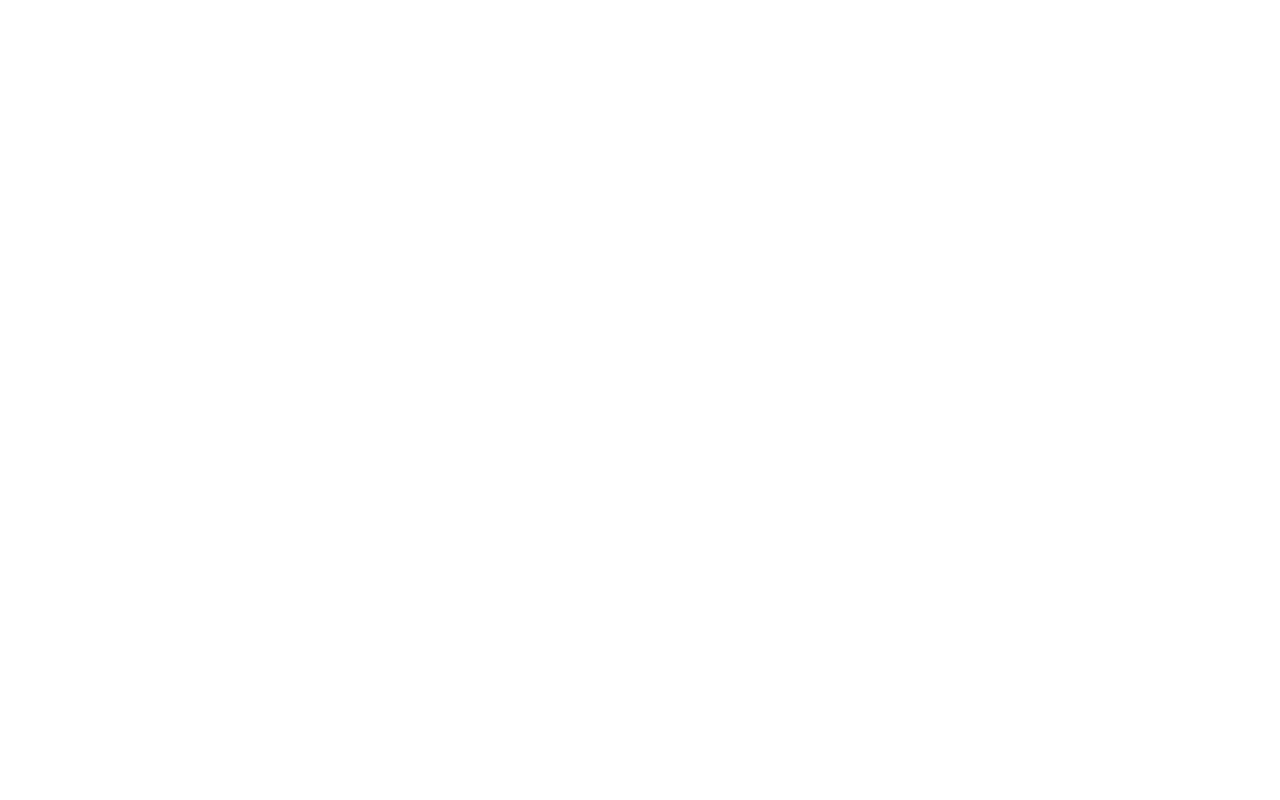
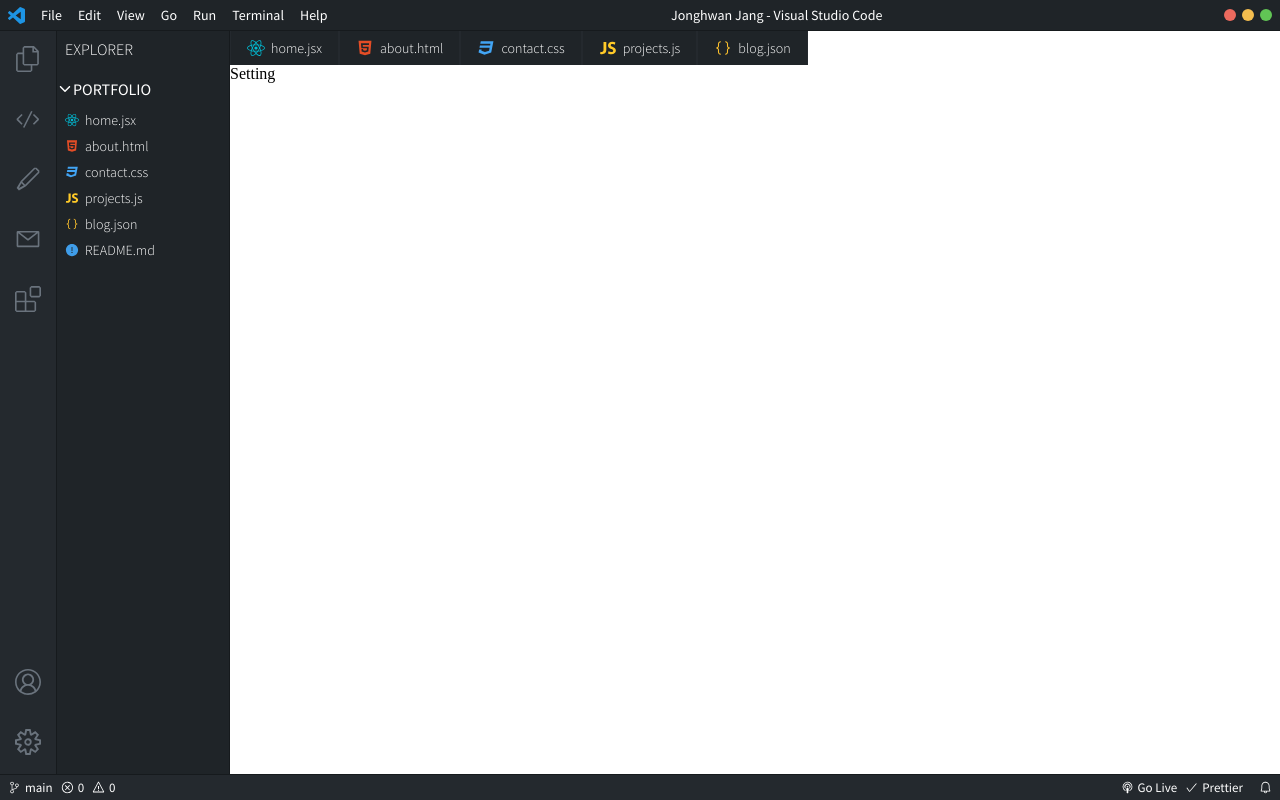
Before and after one commit to wkdwhdghks/portfolio-vscode, a React app: page /setting in a window 1280 px wide. Before the commit this address had no page. Built offline with nearby package versions, Linux system fonts and the light colour scheme.

Commit message:
page 경로 이동, 이동 시 배경 색상 변경 구현

```diff
--- a/src/Router.js
+++ b/src/Router.js
@@ -5,6 +5,8 @@
 import Contact from "./pages/Contact";
 import Project from "./pages/Projects";
 import Blog from "./pages/Blog";
+import Readme from "./pages/Readme";
+import Setting from "./pages/Setting";
 
 function Router() {
   return (
@@ -16,6 +18,8 @@
           <Route path="contact" element={<Contact />} />
           <Route path="projects" element={<Project />} />
           <Route path="blog" element={<Blog />} />
+          <Route path="readme" element={<Readme />} />
+          <Route path="setting" element={<Setting />} />
         </Route>
       </Routes>
     </BrowserRouter>
--- a/src/components/Layout.js
+++ b/src/components/Layout.js
@@ -5,16 +5,20 @@
 import Footer from "./Footer";
 import Tabbar from "./Tabbar";
 import styles from "./Layout.module.css";
+import { useState } from "react";
 
 function Layout() {
+  const [select, setSelect] = useState("");
+  const handleClick = (path) => setSelect(path);
+
   return (
     <div>
       <Header />
       <div className={styles.container}>
-        <Nav />
-        <Sidebar />
+        <Nav select={select} handleClick={handleClick} />
+        <Sidebar select={select} handleClick={handleClick} />
         <div>
-          <Tabbar />
+          <Tabbar select={select} handleClick={handleClick} />
           <Outlet />
         </div>
       </div>
--- a/src/components/Nav.js
+++ b/src/components/Nav.js
@@ -7,26 +7,70 @@
   VscAccount,
   VscSettingsGear,
 } from "react-icons/vsc";
+import { Link } from "react-router-dom";
 import styles from "./Nav.module.css";
 
-const iconsTop = [VscFiles, VscCode, VscEdit, VscMail, VscExtensions];
-const iconsBottom = [VscAccount, VscSettingsGear];
+const navTop = [
+  {
+    icon: VscFiles,
+    path: "/",
+  },
+  {
+    icon: VscCode,
+    path: "/projects",
+  },
+  {
+    icon: VscEdit,
+    path: "/blog",
+  },
+  {
+    icon: VscMail,
+    path: "/contact",
+  },
+  {
+    icon: VscExtensions,
+    path: "/readme",
+  },
+];
 
-function Nav() {
+const navBottom = [
+  {
+    icon: VscAccount,
+    path: "/about",
+  },
+  {
+    icon: VscSettingsGear,
+    path: "/setting",
+  },
+];
+
+function Nav({ select, handleClick }) {
   return (
     <nav className={styles.container}>
       <div className={styles.menuTop}>
-        {iconsTop.map((item, index) => {
-          const Icon = iconsTop[index];
-          return <Icon key={index} className={styles.icon} />;
-        })}
+        {navTop.map((item, index) => (
+          <Link to={item.path} key={index}>
+            <item.icon
+              className={`${styles.icon} ${
+                select === item.path ? styles.select : ""
+              }`}
+              onClick={() => handleClick(item.path)}
+            />
+          </Link>
+        ))}
       </div>
 
       <div className={styles.menuBottom}>
-        {iconsBottom.map((item, index) => {
-          const Icon = iconsBottom[index];
-          return <Icon key={index} className={styles.icon} />;
-        })}
+        {navBottom.map((item, index) => (
+          <Link to={item.path} key={index}>
+            <item.icon
+              className={`${styles.icon} ${
+                select === item.path ? styles.select : ""
+              }`}
+              onClick={() => handleClick(item.path)}
+            />
+          </Link>
+        ))}
       </div>
     </nav>
   );
--- a/src/components/Nav.module.css
+++ b/src/components/Nav.module.css
@@ -11,7 +11,6 @@
 .menuBottom {
   display: flex;
   flex-direction: column;
-  justify-content: space-between;
   align-items: center;
 }
 
@@ -25,3 +24,7 @@
 .icon:hover {
   color: #ffffff;
 }
+
+.select {
+  color: #ffffff;
+}
--- a/src/components/Sidebar.js
+++ b/src/components/Sidebar.js
@@ -7,6 +7,7 @@
 import { VscJson } from "react-icons/vsc";
 import { AiFillExclamationCircle } from "react-icons/ai";
 import styles from "./Sidebar.module.css";
+import { Link } from "react-router-dom";
 
 const icons = [
   FaReact,
@@ -22,40 +23,44 @@
     id: 0,
     item: "home.jsx",
     color: "#00bcd4",
+    path: "/",
   },
   {
     id: 1,
     item: "about.html",
     color: "#e44d26",
+    path: "/about",
   },
   {
     id: 2,
     item: "contact.css",
     color: "#42a5f5",
+    path: "/contact",
   },
   {
     id: 3,
     item: "projects.js",
     color: "#ffca28",
+    path: "/projects",
   },
   {
     id: 4,
     item: "blog.json",
     color: "#fbc02d",
+    path: "/blog",
   },
   {
     id: 5,
     item: "README.md",
     color: "#3f9de9",
+    path: "/readme",
   },
 ];
 
-function Sidebar() {
+function Sidebar({ select, handleClick }) {
   const [dropDownToggle, setDropDownToggle] = useState(true);
-  const [select, setSelect] = useState("");
 
   const handleDropDownClick = () => setDropDownToggle(!dropDownToggle);
-  const handleMenuClick = (id) => setSelect(id);
 
   return (
     <div className={styles.container}>
@@ -71,16 +76,17 @@
         menus.map((menu, index) => {
           const Icon = icons[index];
           return (
+            <Link to={menu.path} key={index}>
               <div
-              key={index}
                 className={`${styles.menu} ${
-                select === menu.id ? styles.active : ""
+                  select === menu.path ? styles.select : ""
                 }`}
-              onClick={() => handleMenuClick(menu.id)}
+                onClick={() => handleClick(menu.path)}
               >
                 <Icon style={{ color: menu.color }} className={styles.icon} />
-              <span>{menu.item}</span>
+                <span className={styles.item}>{menu.item}</span>
               </div>
+            </Link>
           );
         })}
     </div>
--- a/src/components/Sidebar.module.css
+++ b/src/components/Sidebar.module.css
@@ -38,6 +38,7 @@
   margin-bottom: 4px;
   padding: 2px 8px;
   font-size: 14px;
+  color: #ffffff;
 }
 
 .menu:hover {
@@ -48,6 +49,10 @@
   margin-right: 6px;
 }
 
-.active {
+.select {
   background-color: #24292e;
 }
+
+a {
+  text-decoration: none;
+}
--- a/src/components/Tabbar.js
+++ b/src/components/Tabbar.js
@@ -4,6 +4,7 @@
 import { IoLogoJavascript } from "react-icons/io";
 import { VscJson } from "react-icons/vsc";
 import styles from "./Tabbar.module.css";
+import { Link } from "react-router-dom";
 
 const icons = [FaReact, AiFillHtml5, RiCss3Fill, IoLogoJavascript, VscJson];
 const items = [
@@ -11,39 +12,51 @@
     id: 0,
     item: "home.jsx",
     color: "#00bcd4",
+    path: "/",
   },
   {
     id: 1,
     item: "about.html",
     color: "#e44d26",
+    path: "/about",
   },
   {
     id: 2,
     item: "contact.css",
     color: "#42a5f5",
+    path: "/contact",
   },
   {
     id: 3,
     item: "projects.js",
     color: "#ffca28",
+    path: "/projects",
   },
   {
     id: 4,
     item: "blog.json",
     color: "#fbc02d",
+    path: "/blog",
   },
 ];
 
-function Tabbar() {
+function Tabbar({ select, handleClick }) {
   return (
     <div className={styles.container}>
       {items.map((item, index) => {
         const Icon = icons[index];
         return (
-          <div key={item.id} className={styles.menuContainer}>
-            <Icon style={{ color: item.color }} className={styles.icon} />
-            {item.item}
-          </div>
+          <Link to={item.path} key={item.id}>
+            <div
+              className={`${styles.menuContainer} ${
+                select === item.path ? styles.select : ""
+              }`}
+              onClick={() => handleClick(item.path)}
+            >
+              <Icon style={{ color: item.color }} className={styles.icon} />
+              {item.item}
+            </div>
+          </Link>
         );
       })}
     </div>
--- a/src/components/Tabbar.module.css
+++ b/src/components/Tabbar.module.css
@@ -14,9 +14,19 @@
   padding: 8px 16px;
   border-left: 1px solid #24292e;
   border-right: 1px solid #24292e;
+  color: #ffffff;
 }
 
 .icon {
   font-size: 18px;
   margin-right: 6px;
 }
+
+.select {
+  border-top: 1px solid #f9826c;
+  background-color: #24292e;
+}
+
+a {
+  text-decoration: none;
+}
--- a/src/pages/Projects.js
+++ b/src/pages/Projects.js
@@ -1,5 +1,5 @@
 function Projects() {
-  return <div>Projects</div>;
+  return <div style={{ width: "calc(100vw - 230px)" }}>Projects</div>;
 }
 
 export default Projects;
--- /dev/null
+++ b/src/pages/Readme.js
@@ -0,0 +1,5 @@
+function Readme() {
+  return <div>Readme</div>;
+}
+
+export default Readme;
--- /dev/null
+++ b/src/pages/Setting.js
@@ -0,0 +1,5 @@
+function Setting() {
+  return <div>Setting</div>;
+}
+
+export default Setting;
```
Lines whose indentation alone changed are shown as unchanged.
